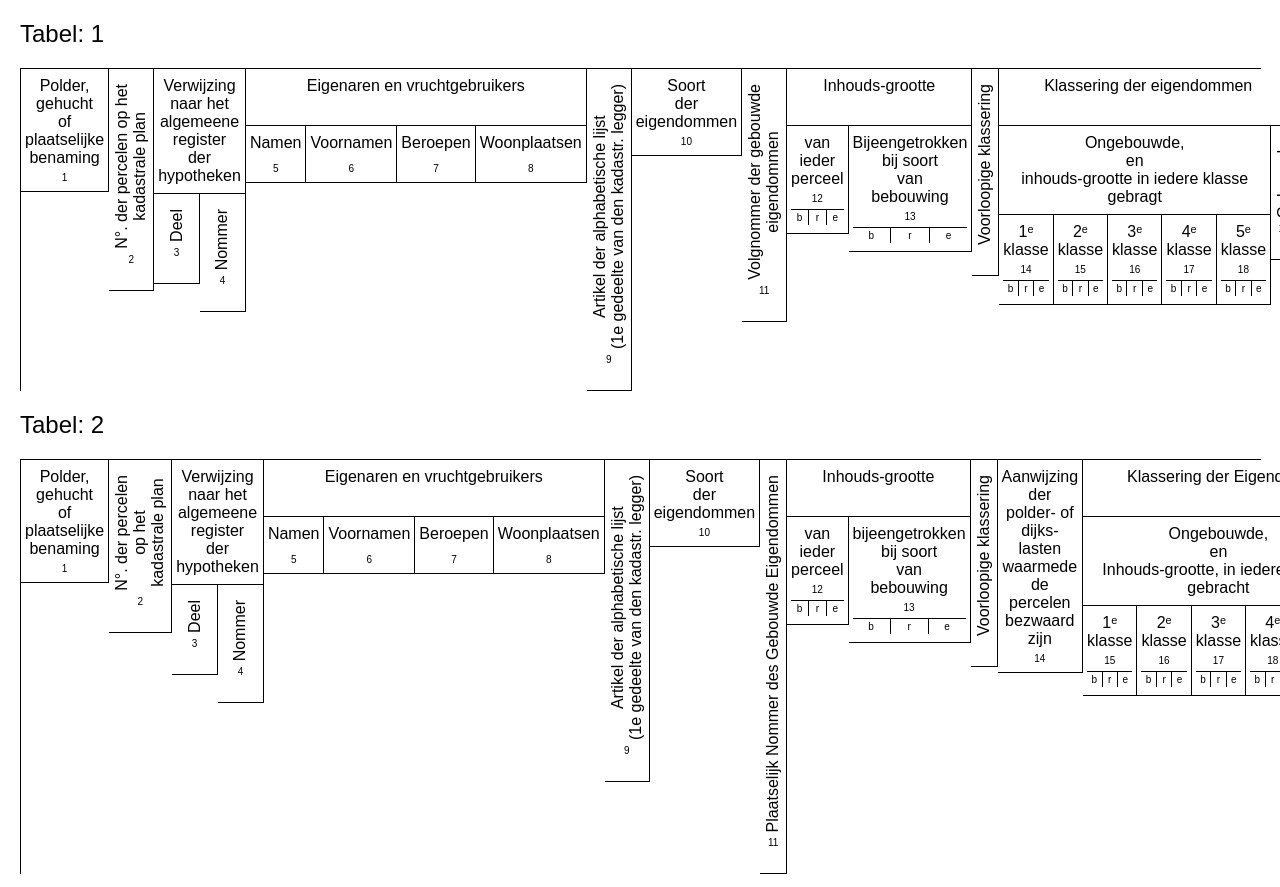
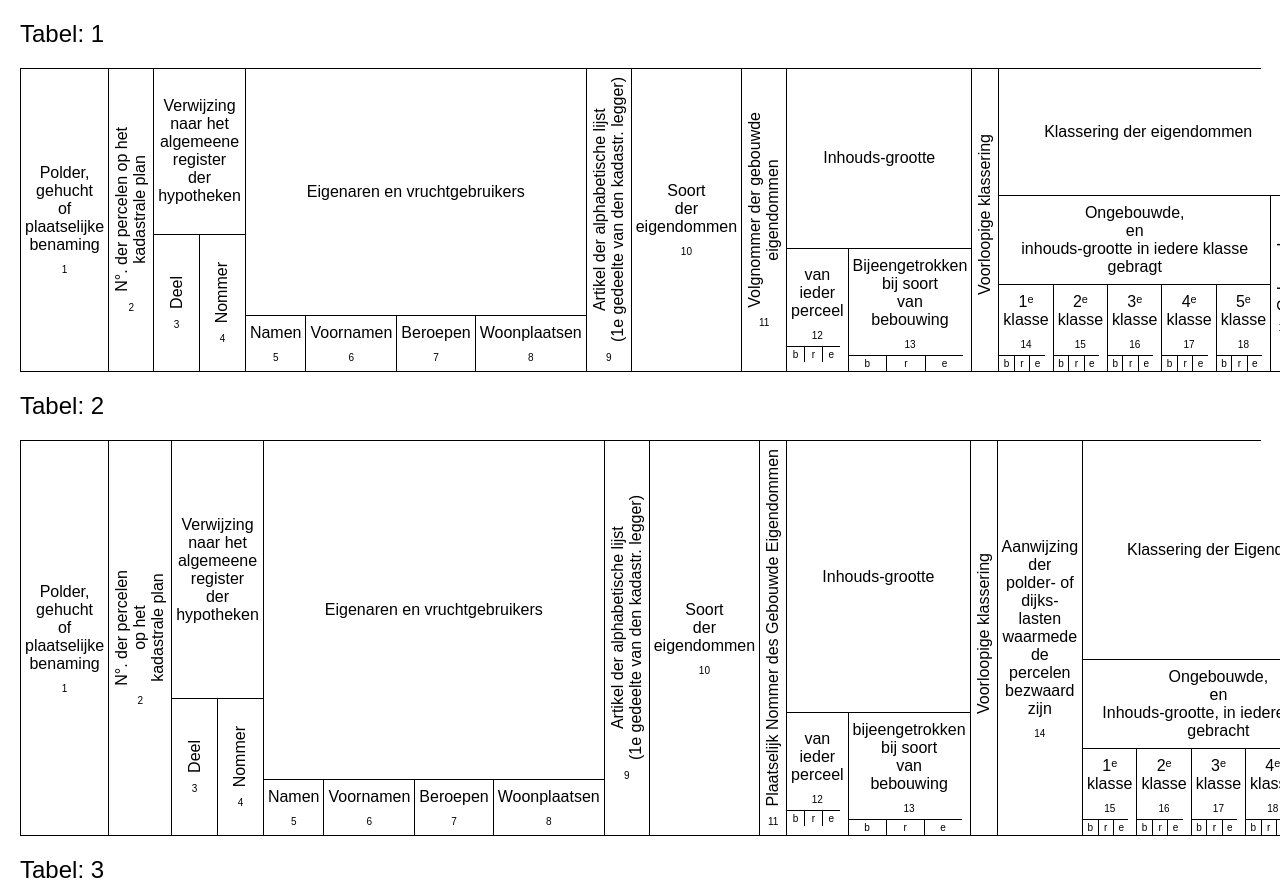
Before and after one commit to tvermaut/table-headers, a plain HTML site: page index.html in a window 1280 px wide. Shown: the top 887 px of the page. Drawn offline with Linux system fonts and the light colour scheme.

```diff
--- a/script.js
+++ b/script.js
@@ -16,34 +16,30 @@ async function init() {
     container.innerHTML = '';
 
     for (const tableId in tablesMap) {
-        const wrapper = document.createElement('div');
-        wrapper.className = 'header-container';
-
-        // Bouw de boom
-        const roots = buildTree(tablesMap[tableId]);
-
-        roots.forEach(root => {
-            wrapper.appendChild(renderNode(root, tablesMap[tableId]));
-        });
-
         const title = document.createElement('h2');
         title.style.fontWeight = 'normal';
         title.textContent = `Tabel: ${tableId}`;
         container.appendChild(title);
+
+        const wrapper = document.createElement('div');
+        wrapper.className = 'header-container';
+
+        const sorted = tablesMap[tableId].sort((a, b) =>
+            (a['logische volgorde'] || "").localeCompare(b['logische volgorde'] || "", undefined, {numeric: true})
+        );
+
+        // Zoek de root-nodes (items zonder ouder in deze tabel)
+        const roots = sorted.filter(item => {
+            const code = item['logische volgorde'] || "";
+            return !sorted.some(other => code.startsWith(other['logische volgorde'] + "."));
+        });
+
+        roots.forEach(root => {
+            wrapper.appendChild(renderNode(root, sorted));
+        });
+
         container.appendChild(wrapper);
     }
-}
-
-function buildTree(items) {
-    // Sorteer op logische volgorde
-    const sorted = items.sort((a, b) => (a['logische volgorde'] || "").localeCompare(b['logische volgorde'] || "", undefined, {numeric: true}));
-
-    // Alleen de bovenste laag (AA zonder punten of laagste segment)
-    const roots = sorted.filter(item => {
-        const code = item['logische volgorde'] || "";
-        return !sorted.some(other => code.startsWith(other['logische volgorde'] + "."));
-    });
-    return roots;
 }
 
 function renderNode(node, allItems) {
@@ -53,10 +49,7 @@ function renderNode(node, allItems) {
     const cell = document.createElement('div');
     cell.className = 'header-cell';
 
-    const code = node['logische volgorde'] || "";
     const isVertical = node['verticaal'] === true;
-
-    // Titel (met <br/> support)
     const titleSpan = document.createElement('span');
     titleSpan.innerHTML = node['titel'] || node['lbl'] || '';
     if (isVertical) {
@@ -65,20 +58,19 @@ function renderNode(node, allItems) {
     }
     cell.appendChild(titleSpan);
 
-    // Zoek kinderen
+    const code = node['logische volgorde'] || "";
     const children = allItems.filter(i => {
         const iCode = i['logische volgorde'] || "";
         return iCode.startsWith(code + ".") && iCode.split('.').length === code.split('.').length + 1;
     });
 
     if (children.length === 0) {
-        // Dit is een leaf node: voeg volgorde lbl toe
+        // Onderste labels toevoegen
         const lbl = document.createElement('div');
         lbl.className = 'volgorde-lbl';
         lbl.textContent = node['volgorde lbl'] || '';
         cell.appendChild(lbl);
 
-        // Voeg sub-segmentatie toe (b|r|e of f|c)
         const subType = node['sub']?.id;
         if (subType === 1351 || subType === 1352) {
             const subCont = document.createElement('div');
@@ -92,10 +84,11 @@ function renderNode(node, allItems) {
             });
             cell.appendChild(subCont);
         }
-        group.appendChild(cell);
-    } else {
-        // Groeps-node
-        group.appendChild(cell);
+    }
+
+    group.appendChild(cell);
+
+    if (children.length > 0) {
         const childrenWrapper = document.createElement('div');
         childrenWrapper.className = 'children-container';
         children.forEach(child => {
--- a/style.css
+++ b/style.css
@@ -5,17 +5,18 @@ body {
 }
 
 .header-container {
-    display: flex; /* Horizontale uitlijning van de hoofdkolommen */
+    display: flex;
     width: 100%;
-    border-top: 1px solid #000;
-    border-left: 1px solid #000;
+    border: 1px solid #000; /* De buitenrand */
+    border-right: none;
+    border-bottom: none;
 }
 
 .column-group {
     display: flex;
     flex-direction: column;
-    flex-grow: 1; /* Zorgt dat groepen de ruimte vullen */
-    min-width: min-content; /* Optimaliseert breedte op basis van inhoud */
+    flex: 1 1 auto; /* Zorgt dat kolommen uitvullen */
+    min-width: min-content;
 }
 
 .header-cell {
@@ -23,17 +24,14 @@ body {
     border-bottom: 1px solid #000;
     padding: 8px 4px;
     text-align: center;
-    position: relative;
     display: flex;
     flex-direction: column;
-    justify-content: flex-start;
-    min-height: 40px;
+    justify-content: center; /* Verticaal centreren van de titel */
+    flex-grow: 1; /* Dit zorgt dat de cel de hoogte vult als de buurman langer is */
 }
 
-/* Verticale tekst handling */
 .has-vertical {
-    padding-top: 15px;
-    padding-bottom: 25px; /* Ruimte voor volgorde-lbl */
+    min-height: 120px;
 }
 
 .vertical-text {
@@ -41,22 +39,22 @@ body {
     transform: rotate(180deg);
     white-space: nowrap;
     margin: 0 auto;
-    display: inline-block;
 }
 
-/* De onderste label waarde */
 .volgorde-lbl {
     font-size: 10px;
-    margin-top: auto; /* Duwt het naar de bodem van de cel */
-    padding-top: 5px;
+    margin-top: 10px; /* Ruimte tussen titel en label */
 }
 
-/* Sub-segmenten onderaan de leaf-nodes */
+/* Sub-segmenten strak onderaan */
 .sub-container {
     display: flex;
     width: 100%;
+    margin-top: 5px;
     border-top: 1px solid #000;
-    margin-top: 5px;
+    margin-bottom: -8px; /* Heft de padding van de parent op voor strakke lijn */
+    margin-left: -4px;
+    margin-right: -4px;
 }
 
 .sub-item {
@@ -70,10 +68,8 @@ body {
     border-right: none;
 }
 
-/* Container voor kinderen van een groep */
 .children-container {
     display: flex;
     flex-direction: row;
-    width: 100%;
-    flex-grow: 1;
+    flex-grow: 0; /* Alleen de cellen groeien, niet de containers eromheen */
 }
```
